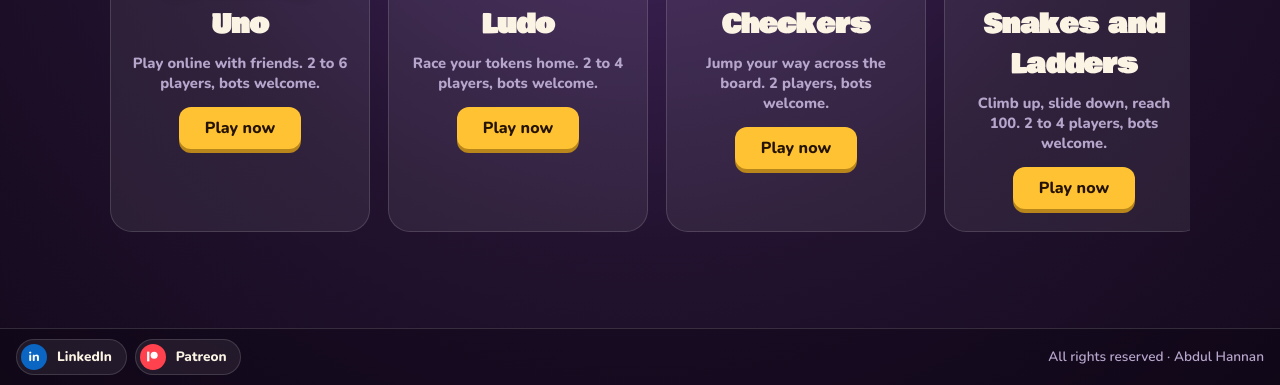
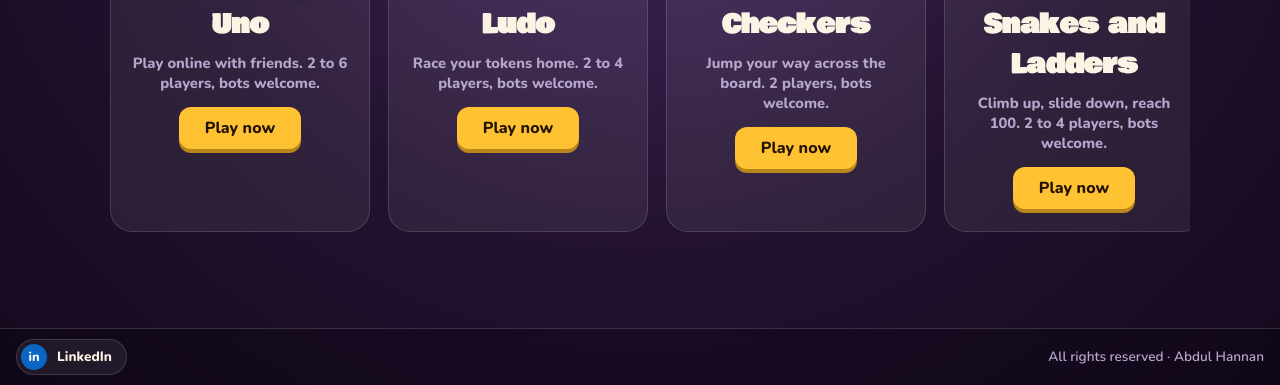
Before and after one commit to Ab-dul-Hannan/GameAtOne-AbdulHannan-CC, a plain HTML site: page index.html in a window 1280 px wide. Shown: the part 415-800 px from the top of the page. Drawn offline with nearby package versions, Linux system fonts and the light colour scheme.

Commit message:
Update index.html

```diff
--- a/index.html
+++ b/index.html
@@ -162,7 +162,7 @@ button.gcard:active{transform:translateY(-2px);box-shadow:none}
 .sbtn:hover,.sbtn:focus-visible{background:var(--b);border-color:transparent;transform:translateY(-3px)}
 .sbtn:hover .ico,.sbtn:focus-visible .ico{background:rgba(255,255,255,.25)}
 .sbtn:focus-visible{outline:3px solid #fff;outline-offset:2px}
-.sbtn.li{--b:#0a66c2}.sbtn.pa{--b:#ff424d}
+.sbtn.li{--b:#0a66c2}
 .social{display:flex;gap:8px;flex-wrap:wrap}
 .social .sbtn{min-width:0;font-size:.85rem;padding:.3em 1em .3em .3em}
 .social .ico{width:26px;height:26px;font-size:.8rem}
@@ -543,8 +543,7 @@ body{height:100vh;height:100dvh}
 </section>
 
 <footer class="foot">
-    <div class="social"><a class="sbtn li" aria-label="LinkedIn" href="https://www.linkedin.com/in/YOUR-PROFILE" target="_blank" rel="noopener"><span class="ico" aria-hidden="true">in</span><span class="sl">LinkedIn</span></a>
-      <a class="sbtn pa" aria-label="Patreon" href="https://www.patreon.com/YOUR-PAGE" target="_blank" rel="noopener"><span class="ico" aria-hidden="true"><svg viewBox="0 0 24 24"><circle cx="15" cy="9.5" r="6.5"/><rect x="2" y="3" width="4.2" height="18"/></svg></span><span class="sl">Patreon</span></a></div>
+    <div class="social"><a class="sbtn li" aria-label="LinkedIn" href="https://www.linkedin.com/in/abdul-hannan-cc" target="_blank" rel="noopener"><span class="ico" aria-hidden="true">in</span><span class="sl">LinkedIn</span></a></div>
     <span>All rights reserved &middot; Abdul Hannan</span>
   </footer>
 
```
